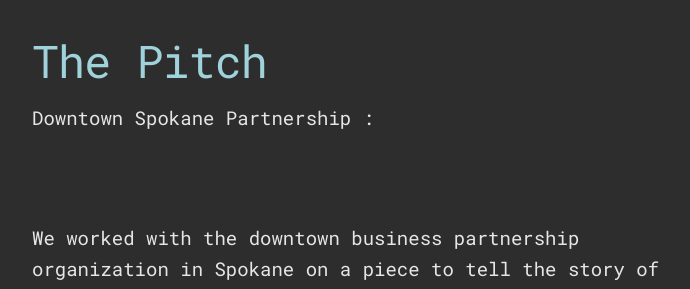
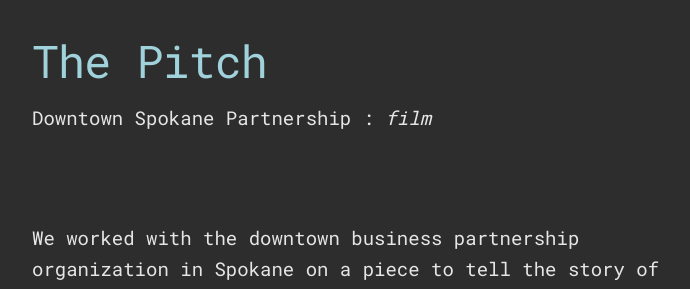
Before and after one commit to factorytown/factorytown.github.io, a Jekyll site: the page built from _projects/the-pitch.markdown, in a window 1280 px wide, cut to the strip 156-445 px from the top of the page. Shown: the whole strip, without its empty margins (288-978 px from the left). Built offline with Jekyll 4.4.1, drawn with Linux system fonts in a browser that asks for light colours; nearby versions of some CDN libraries; grey boxes are pictures that could not be loaded.

Commit message:
Update project.html

```diff
--- a/_layouts/project.html
+++ b/_layouts/project.html
@@ -8,7 +8,7 @@
 
 		<h1>{{ page.title }}</h1>
 		<p>{{ page.Sub-Title }} :
-			{% for category in site.categories %}
+			{% for category in page.categories %}
 			<em>{{ category }}</em>
 			{% endfor %}
 		</p>
```
